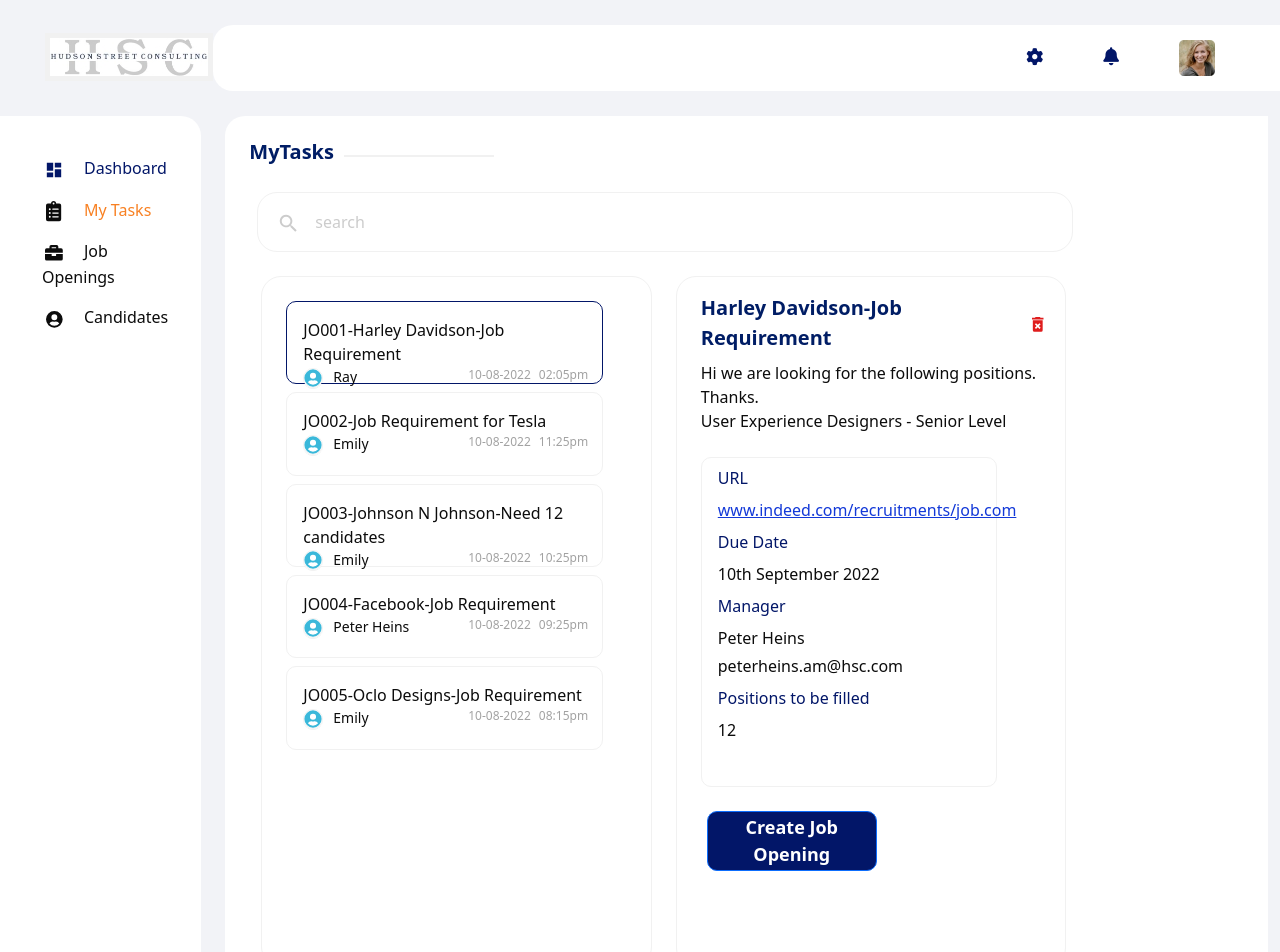
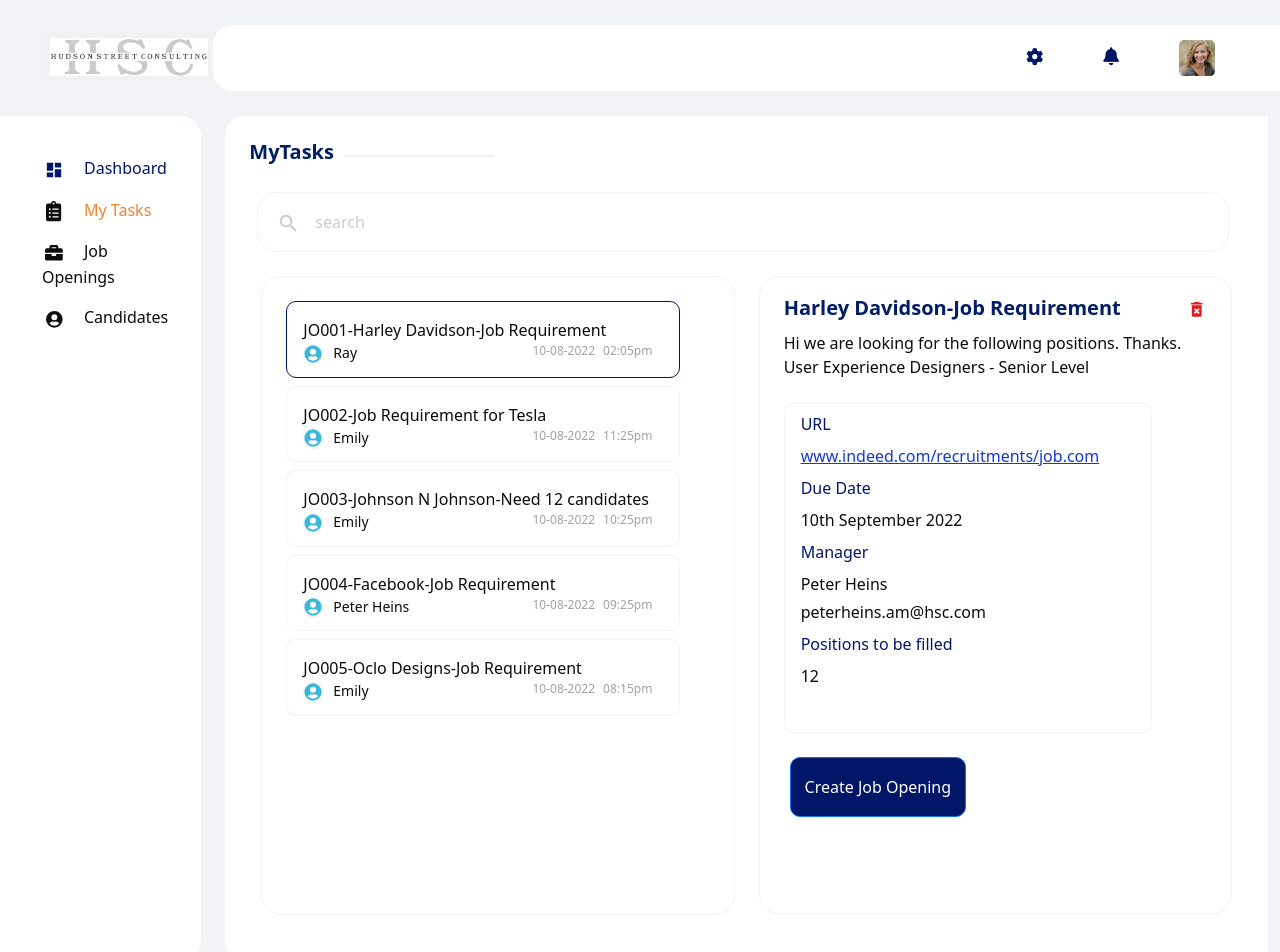
Before and after one commit to praneethbussa/ariumsoft-hsc, a React (Create React App) app: page /mytasks in a window 1280 px wide. Shown: the top 952 px of the page. Built offline with nearby package versions, Linux system fonts and the light colour scheme.

Commit message:
Modified the layout of MyTasks and JobOpening screens

```diff
--- a/src/Components/content/JobOpening.js
+++ b/src/Components/content/JobOpening.js
@@ -28,7 +28,7 @@
                 </div>
                 <div className='container'>
                     <div className='row'>
-                        <div className='col-md-5'>
+                        <div className='col-md-6'>
                             <div className="p-4 jobs mt-4">
                                 <div id="job1" className='inner p-3 mb-2'>
                                     <div className='mb-2 d-flex flex-row justify-content-between'>
@@ -89,7 +89,7 @@
                                 </div>
                             </div>
                         </div>
-                        <div className='col-md-5 mt-4'>
+                        <div className='col-md-6 mt-4'>
                             <div className='h-auto jobs mb-3 px-4 pt-2 py-5'>
                                 <div className='d-flex flex-row justify-content-between'>
                                     <div className='col-md-10 my-2 headings'>Harley Davidson-Job Requirement</div>
--- a/src/Components/content/MyTasks.css
+++ b/src/Components/content/MyTasks.css
@@ -21,7 +21,7 @@
     height: 60px;
     border: 1px solid #F1F1F1;
     border-radius: 20px;
-    width: 82%;
+    width: 97.7%;
 }
 ::placeholder {
     color: #CCCCCC !important;
@@ -86,9 +86,7 @@
     font-weight: 500;
 }
 
-#save {
-
-    width: 50%;
+#save-task {
     height: 60px;
     background-color: #021668;
     border-radius: 10px;
@@ -105,3 +103,11 @@
     font-size: 16px;
     font-weight: 400;
 }
+
+#save {
+    width: 50%;
+    height: 60px;
+    background-color: #021668;
+    border-radius: 10px;
+    margin: 20px 0px 0px 6px;
+}
--- a/src/Components/content/MyTasks.js
+++ b/src/Components/content/MyTasks.js
@@ -26,7 +26,7 @@
                 </div>
                 <div className='container'>
                     <div className='row'>
-                        <div className='col-md-5'>
+                        <div className='col-md-6'>
                             <div style={{height:"96.5%"}} className="p-4 jobs mt-4">
                                 <div id="job1" className='inner p-3 mb-2'>
                                     <div className='jobtitle'>JO001-Harley Davidson-Job Requirement</div>
@@ -70,7 +70,7 @@
                                 </div>
                             </div>
                         </div>
-                        <div className='col-md-5 mt-4'>
+                        <div className='col-md-6 mt-4'>
                             <div className='h-100 jobs mb-5 px-4 pt-2 py-5'>
                                 <div className='d-flex flex-row justify-content-between'>
                                     <div className='col-md-11 my-2 headings'>Harley Davidson-Job Requirement</div>
@@ -92,7 +92,7 @@
                                     <div className='my-2 subheadings'>Positions to be filled</div>
                                     <div className=' details'>12</div>
                                 </div>
-                                <Link to={"/createjobopening"} className="mt-4 btn btn-primary col-lg-5 d-flex align-items-center justify-content-center" id="save">Create Job Opening</Link>
+                                <Link to={"/createjobopening"} className="mt-4 btn btn-primary col-lg-5 d-flex align-items-center justify-content-center" id="save-task">Create Job Opening</Link>
                             </div>
                         </div>
                     </div>
```
